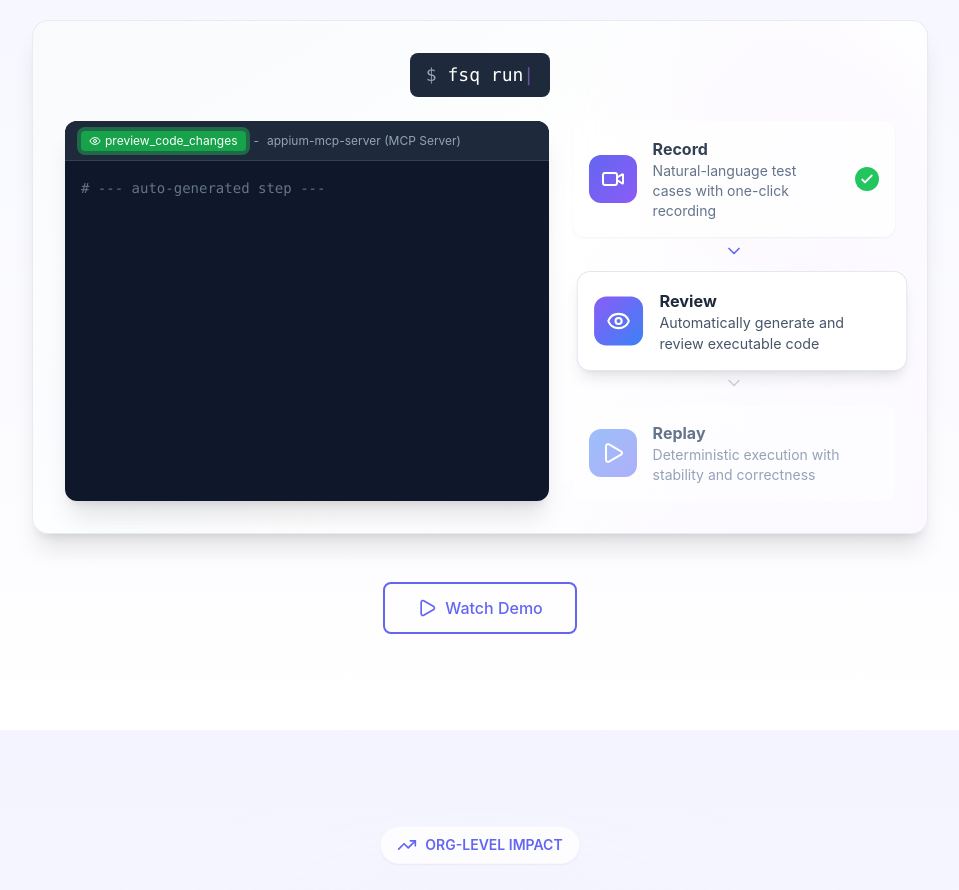
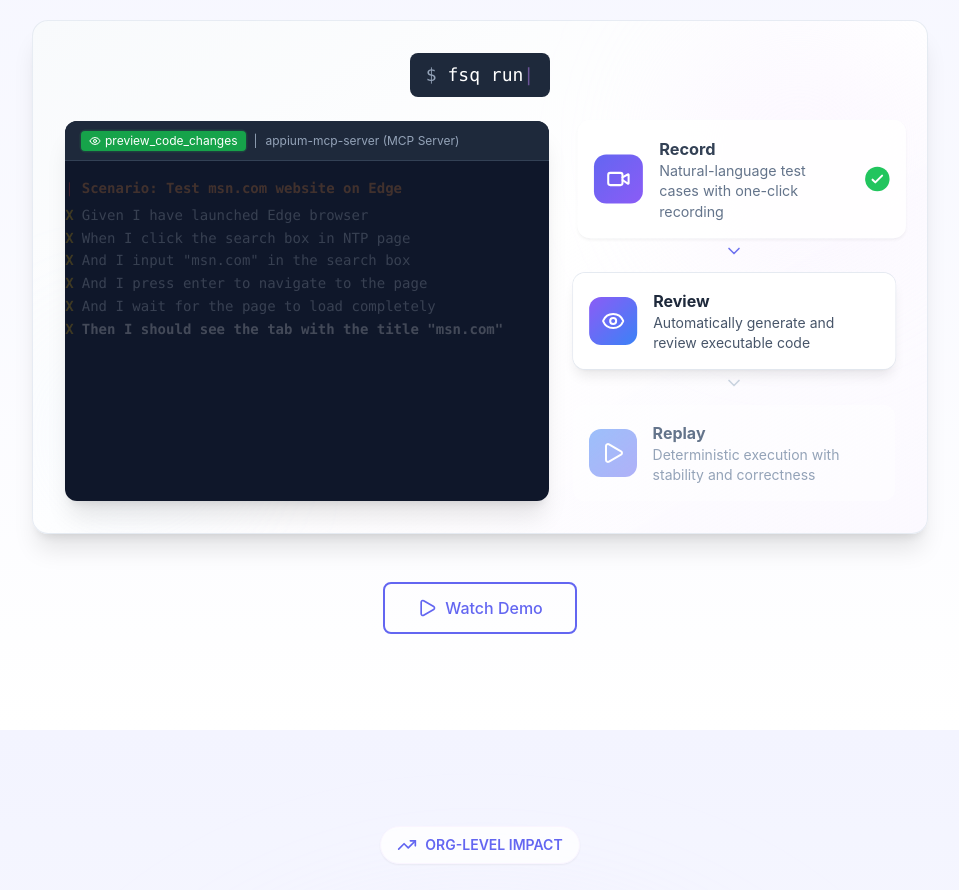
Before and after one commit to yuexiong-ms/fsq-site, a React (Vite) app: page / in a window 1280 px wide. Shown: the part 2520-3410 px from the top of the page, without its empty margins (160-1119 px from the left). Built offline with nearby package versions, Linux system fonts and the light colour scheme.

Commit message:
code refinement

```diff
--- a/src/components/sections/AnimatedMockup.tsx
+++ b/src/components/sections/AnimatedMockup.tsx
@@ -10,13 +10,17 @@ export const AnimatedMockup = () => {
 
   const steps = [
     {
-      key: 'record',
       icon: Video,
       title: 'Record',
       description: 'Natural-language test cases with one-click recording',
       color: 'from-purple-primary to-purple-secondary',
-      header: 'Scenario: Test msn.com website on Edge',
+      toolbar: [
+        { icon: CircleSlash, text: 'Not Fully Automated', type: 'text' },
+        { icon: Send, text: 'Send to Copilot', type: 'button', bgColor: 'bg-purple-600', glowColor: 'rgba(168, 85, 247, 0.4)' },
+        { icon: PlayCircle, text: 'Run', type: 'text' },
+      ],
       lines: [
+        { text: 'Scenario: Test msn.com website on Edge', type: 'title' },
         { text: 'Given I have launched Edge browser', type: 'step' },
         { text: 'When I click the search box in NTP page', type: 'step' },
         { text: 'And I input "msn.com" in the search box', type: 'step' },
@@ -26,12 +30,14 @@ export const AnimatedMockup = () => {
       ],
     },
     {
-      key: 'review',
       icon: Eye,
       title: 'Review',
       description: 'Automatically generate and review executable code',
       color: 'from-purple-secondary to-blue-accent',
-      header: 'Ran preview_code_changes - appium-mcp-server',
+      toolbar: [
+        { icon: Eye, text: 'preview_code_changes', type: 'button', bgColor: 'bg-green-600', glowColor: 'rgba(34, 197, 94, 0.4)' },
+        { text: 'appium-mcp-server (MCP Server)', type: 'text' },
+      ],
       lines: [
         { text: '# --- auto-generated step ---', type: 'comment' },
         { text: "@given('I have launched Edge browser')", type: 'decorator' },
@@ -43,13 +49,17 @@ export const AnimatedMockup = () => {
       ],
     },
     {
-      key: 'replay',
       icon: Play,
       title: 'Replay',
       description: 'Deterministic execution with stability and correctness',
       color: 'from-blue-accent to-purple-primary',
-      header: 'Scenario: Test msn.com website on Edge',
+      toolbar: [
+        { icon: CircleSlash, text: 'Automated', type: 'text' },
+        { icon: Send, text: 'Send to Copilot', type: 'text' },
+        { icon: PlayCircle, text: 'Run', type: 'button', bgColor: 'bg-green-600', glowColor: 'rgba(34, 197, 94, 0.4)' },
+      ],
       lines: [
+        { text: 'Scenario: Test msn.com website on Edge', type: 'title' },
         { text: 'Given I have launched Edge browser', type: 'passed' },
         { text: 'When I click the search box in NTP page', type: 'passed' },
         { text: 'And I input "msn.com" in the search box', type: 'passed' },
@@ -143,77 +153,38 @@ export const AnimatedMockup = () => {
           <div className="bg-slate-900 rounded-xl overflow-hidden shadow-xl h-full flex flex-col">
             {/* Toolbar - always render to maintain consistent height */}
             <div className="flex items-center gap-1 px-4 py-2 bg-slate-800 border-b border-slate-700 text-xs text-slate-400 min-h-[40px]">
-              {currentStep === 0 ? (
-                <>
-                  <CircleSlash size={14} />
-                  <span>Not Fully Automated</span>
-                  <span className="mx-1">|</span>
+              {steps[currentStep].toolbar.map((item, idx) => {
+                const ItemIcon = 'icon' in item ? item.icon : null;
+                const isButton = item.type === 'button';
+                const showSeparator = idx > 0;
+
+                return (
+                  <span key={idx} className="flex items-center gap-1">
+                    {showSeparator && <span className="mx-1">|</span>}
+                    {isButton ? (
                       <motion.div
                         animate={{
                           boxShadow: [
-                        '0 0 0 0 rgba(168, 85, 247, 0)',
-                        '0 0 0 4px rgba(168, 85, 247, 0.4)',
-                        '0 0 0 0 rgba(168, 85, 247, 0)',
+                            `0 0 0 0 ${'glowColor' in item && item.glowColor ? item.glowColor.replace('0.4', '0') : 'transparent'}`,
+                            `0 0 0 4px ${'glowColor' in item && item.glowColor ? item.glowColor : 'transparent'}`,
+                            `0 0 0 0 ${'glowColor' in item && item.glowColor ? item.glowColor.replace('0.4', '0') : 'transparent'}`,
                           ],
                         }}
                         transition={{ duration: 1.5, repeat: Infinity }}
-                    className="flex items-center gap-1 bg-purple-600 text-white px-2 py-0.5 rounded"
+                        className={`flex items-center gap-1 ${'bgColor' in item && item.bgColor ? item.bgColor : 'bg-slate-600'} text-white px-2 py-0.5 rounded`}
                       >
-                    <Send size={12} />
-                    <span>Send to Copilot</span>
+                        {ItemIcon && <ItemIcon size={12} />}
+                        <span>{item.text}</span>
                       </motion.div>
-                  <span className="mx-1">|</span>
-                  <PlayCircle size={14} />
-                  <span>Run</span>
-                </>
-              ) : currentStep === 1 ? (
-                <>
-                  <motion.div
-                    animate={{
-                      boxShadow: [
-                        '0 0 0 0 rgba(34, 197, 94, 0)',
-                        '0 0 0 4px rgba(34, 197, 94, 0.4)',
-                        '0 0 0 0 rgba(34, 197, 94, 0)',
-                      ],
-                    }}
-                    transition={{ duration: 1.5, repeat: Infinity }}
-                    className="flex items-center gap-1 bg-green-600 text-white px-2 py-0.5 rounded"
-                  >
-                    <Eye size={12} />
-                    <span>preview_code_changes</span>
-                  </motion.div>
-                  <span className="mx-1">-</span>
-                  <span>appium-mcp-server (MCP Server)</span>
-                </>
-              ) : currentStep === 2 ? (
-                <>
-                  <CircleSlash size={14} />
-                  <span>Automated</span>
-                  <span className="mx-1">|</span>
-                  <Send size={14} />
-                  <span>Send to Copilot</span>
-                  <span className="mx-1">|</span>
-                  <motion.div
-                    animate={{
-                      boxShadow: [
-                        '0 0 0 0 rgba(34, 197, 94, 0)',
-                        '0 0 0 4px rgba(34, 197, 94, 0.4)',
-                        '0 0 0 0 rgba(34, 197, 94, 0)',
-                      ],
-                    }}
-                    transition={{ duration: 1.5, repeat: Infinity }}
-                    className="flex items-center gap-1 bg-green-600 text-white px-2 py-0.5 rounded"
-                  >
-                    <PlayCircle size={12} />
-                    <span>Run</span>
-                  </motion.div>
-                </>
                     ) : (
                       <>
-                  <PlayCircle size={14} />
-                  <span>{steps[currentStep].header}</span>
+                        {ItemIcon && <ItemIcon size={14} />}
+                        <span>{item.text}</span>
                       </>
                     )}
+                  </span>
+                );
+              })}
             </div>
 
             {/* Code content - single page per step */}
@@ -226,14 +197,6 @@ export const AnimatedMockup = () => {
                   exit={{ opacity: 0, x: -20 }}
                   transition={{ duration: 0.3 }}
                 >
-                  {/* Header line - show for Record and Replay steps with scenario header */}
-                  {(steps[currentStep].key === 'record' || steps[currentStep].key === 'replay') && (
-                    <div className="flex items-start mb-1">
-                      <span className="text-red-500 mr-2">|</span>
-                      <span className="text-orange-400 font-semibold">{steps[currentStep].header}</span>
-                    </div>
-                  )}
-
                   {/* Content lines */}
                   {steps[currentStep].lines.map((line: { text: string; type: string }, lineIndex: number) => {
                     const isCurrentLine = lineIndex === currentLine;
@@ -250,7 +213,13 @@ export const AnimatedMockup = () => {
                         transition={{ duration: 0.3 }}
                         className="whitespace-pre"
                       >
-                        {line.type === 'step' ? (
+                        {line.type === 'title' ? (
+                          // Title line with red marker
+                          <div className="flex items-start mb-1">
+                            <span className="text-red-500 mr-2">|</span>
+                            <span className="text-orange-400 font-semibold">{line.text}</span>
+                          </div>
+                        ) : line.type === 'step' ? (
                           // Step with X marker (not automated)
                           <div className="flex items-start">
                             <span className="text-yellow-500 font-bold mr-2">X</span>
@@ -296,7 +265,7 @@ export const AnimatedMockup = () => {
             const isCurrentStepDone = isActive && currentLine >= subLineCount - 1;
 
             return (
-              <div key={step.key}>
+              <div key={index}>
                 <motion.div
                   animate={{
                     scale: isActive ? 1.02 : 1,
```
Lines whose indentation alone changed are shown as unchanged.
